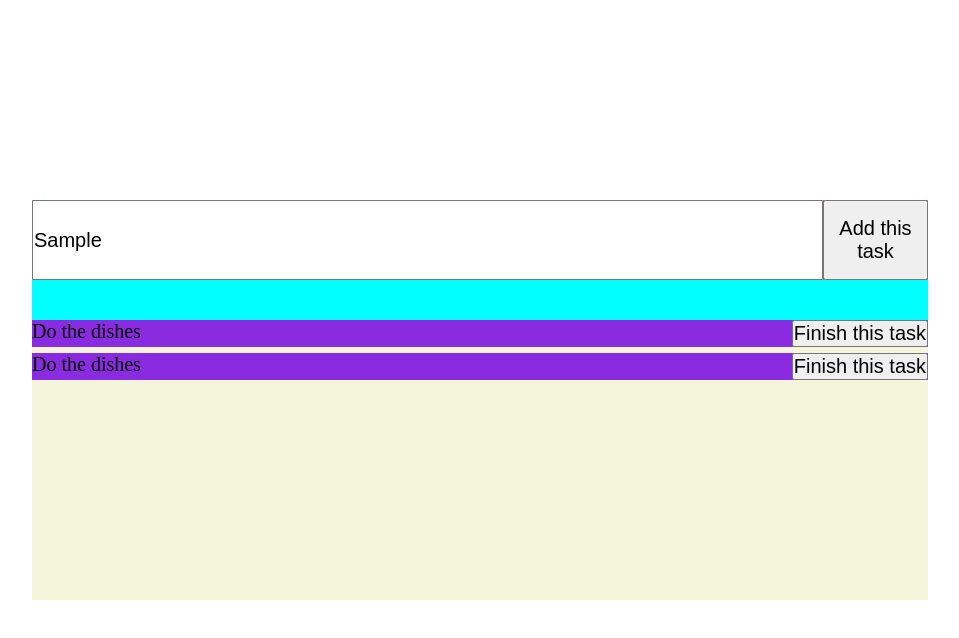
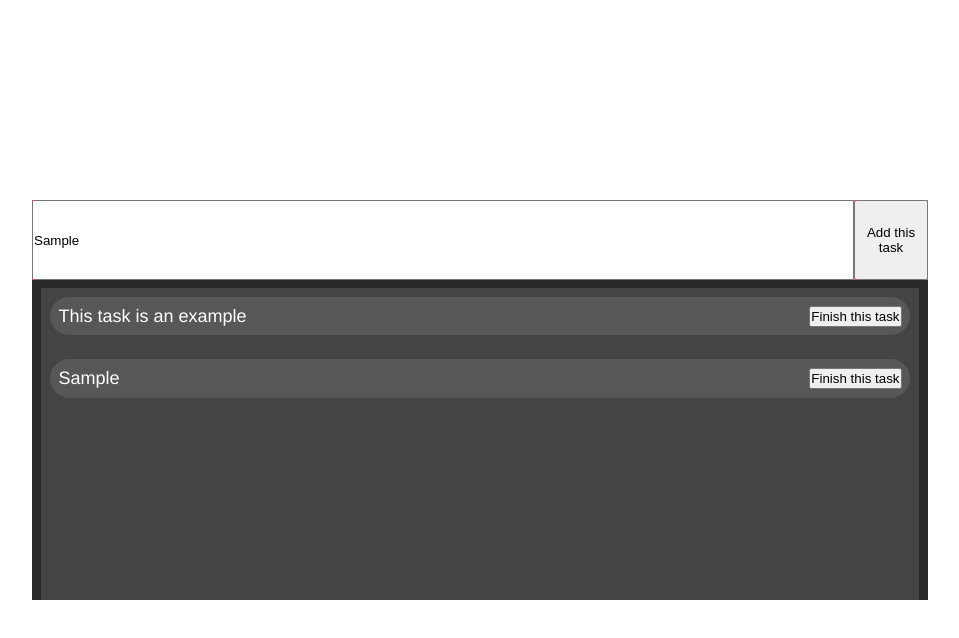
Before and after one commit to Aamaxi/Todo-list, a plain HTML site: page index.html in a window 1280 px wide. Both pictures are taken after typing "Sample" into the empty fields and a click on the button "Add this task". Shown: the whole page, without its empty margins (160-1119 px from the left). Drawn offline with Linux system fonts and the light colour scheme.

Commit message:
la till ny stil på lista och gjorde att man kan lägga till uppgifter med specifik text och att ta bort uppgifter

```diff
--- a/index.html
+++ b/index.html
@@ -15,8 +15,8 @@
     </header>
     <section>
       <div class="list-item">
-        <p class="list-item-p">Do the dishes</p>
-        <button>Finish this task</button>
+        <p class="list-item-p">This task is an example</p>
+        <button onclick="finishTask(this)">Finish this task</button>
       </div>
     </section>
   </main>
--- a/script.js
+++ b/script.js
@@ -1,11 +1,28 @@
 function addTask() {
   let divTask = document.createElement("div");
+
+  let input = document.querySelector("#list-text");
+  let inputValue = input.value;
+
   divTask.classList.add('list-item');
   divTask.innerHTML = `
-    <p class=\"list-item-p\">Do the dishes</p>
-    <button>Finish this task</button>
+    <p class=\"list-item-p\">${inputValue}</p>
+    <button onclick="finishTask(this)">Finish this task</button>
   `;
 
   let container = document.querySelector('section');
   container.appendChild(divTask);
 };
+
+
+function finishTask(element) {
+  element.parentElement.remove()
+  emptyChecker()
+}
+
+function emptyChecker() {
+  container = document.querySelector("section")
+  if (!container.hasChildNodes() == True) {
+    // Lägg till text som säger att det finns inga tasks
+  }
+}
--- a/style.css
+++ b/style.css
@@ -2,7 +2,6 @@
   margin: 0;
   padding: 0;
   box-sizing: border-box;
-  font-size: 20px;
 }
 
 body {
@@ -10,12 +9,14 @@ body {
   justify-content: center;
   align-items: center;
   height: 100vh;
+  font-family: Helvetica, Arial, sans-serif;
+  font-size: 18px;
 }
 
 .list-container {
   display: flex;
   flex-direction: column;
-  background-color: aqua;
+  background-color: rgb(41, 41, 41);
   width: 70%;
   height: 50vh;
 }
@@ -36,10 +37,12 @@ input {
 
 
 section {
-  width: 100%;
-  height: 70%;
-  background-color: beige;
+  width: 98%;
+  height: 78%;
+  background-color: rgb(68, 68, 68);
   margin-top: auto;
+  margin-left: auto;
+  margin-right: auto;
   display: flex;
   flex-direction: column;
   gap: 2%;
@@ -48,9 +51,12 @@ section {
 .list-item {
   display: flex;
   flex-direction: row;
-  width: 100%;
-  background-color: blueviolet;
-
+  max-width: 100%;
+  background-color: rgb(87, 87, 87);
+  margin: 1%;
+  padding: 1%;
+  border-radius: 50px;
+  color: white;
 }
 
 .list-item-p {
```
